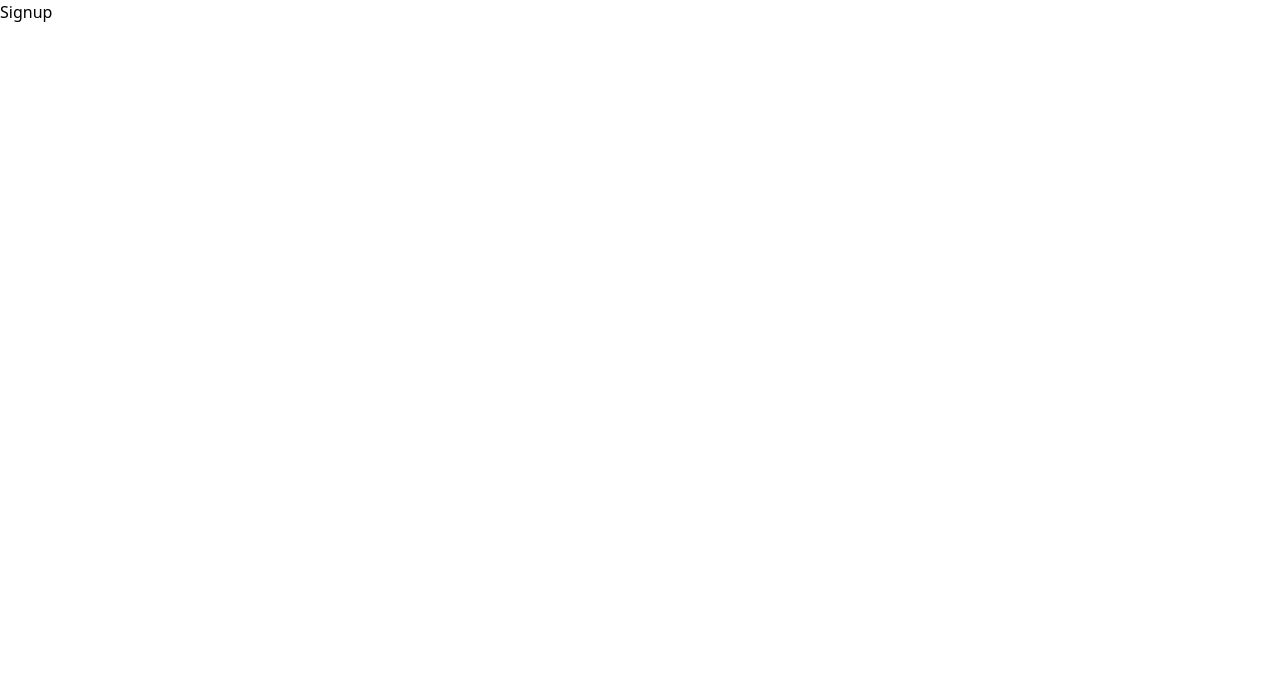
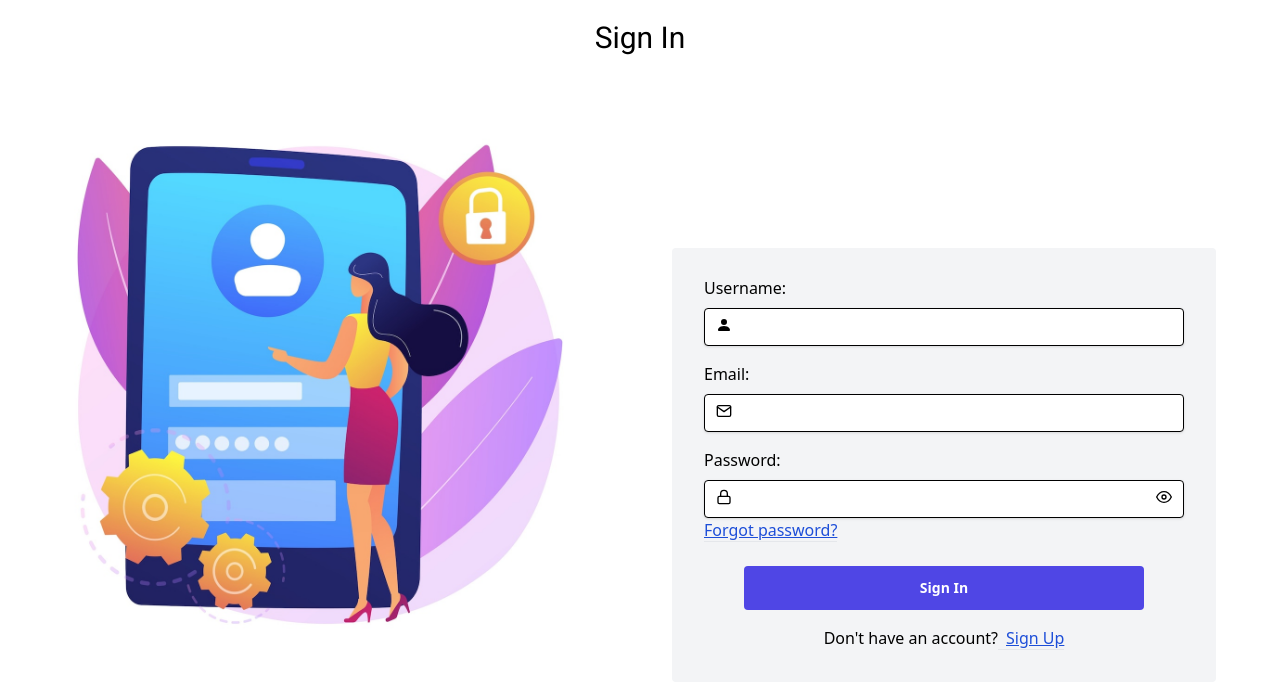
Before and after one commit to daysuwaa/PicPlus, a React (Create React App) app: page /PicPlus/signup in a window 1280 px wide. Shown: the top 686 px of the page. Built offline with nearby package versions, Linux system fonts and the light colour scheme; a web font is replaced by a local one.

Commit message:
changed from signin to login

```diff
--- a/src/App.js
+++ b/src/App.js
@@ -2,7 +2,7 @@ import { BrowserRouter as Router, Route, Routes} from "react-router-dom";
 import React from "react";
 import HomePage from "./components/HomePage";
 import Post from "./components/Post";
-import Signin from "./components/Signin";
+import Login from "./components/Login";
 import Signup from "./components/Signup";
 import ErrorPage from "./components/ErrorPage";
 import Forgotpass from "./components/Forgotpass";
@@ -15,7 +15,7 @@ function App  () {
    <Router>
       <Routes>
        <Route exact path="/PicPlus" element={<HomePage />} />
-       <Route path="PicPlus/signin" element={<Signin />} />
+       <Route path="PicPlus/login" element={<Login />} />
        <Route path="PicPlus/signup" element={<Signup />} />
        <Route path="PicPlus/forgot" element={<Forgotpass />} />
        <Route path="PicPlus/post" element={<Post />} />
--- a/src/components/Signin.jsx
+++ b/src/components/Login.jsx
@@ -1,5 +1,6 @@
 import React, { useState } from 'react';
-import { FiEye, FiEyeOff, FiMail, FiLock } from 'react-icons/fi';
+import { FiEye, FiEyeOff, FiLock } from 'react-icons/fi';
+import { BsFillPersonFill} from 'react-icons/bs'
 import Picture2 from '../assets/pic2.jpg'; // Import the image
 import { Link } from 'react-router-dom';
 
@@ -28,9 +29,9 @@ const SignIn = () => {
           {/* Email section */}
           <div className="mb-4 text-black">
             <div className="relative">
-              <label className='pb-2'>Email:
+              <label className='pb-2'>Username:
                 <span className="absolute inset-y-0 left-0 flex items-center pl-3 pt-7">
-                  <FiMail className="text-black font-bold" />
+                  <BsFillPersonFill className="text-black font-bold" />
                 </span>
                 <input
                   className="shadow appearance-none border border-black rounded w-full py-2 pl-10 pr-3 text-gray-700 leading-tight focus:outline-none focus:shadow-outline mt-2"
@@ -40,7 +41,7 @@ const SignIn = () => {
                 />
               </label>
             </div>
-          </div>
+            </div>
 
           {/* Password section */}
           <div className="relative">
--- a/src/components/Signup.jsx
+++ b/src/components/Signup.jsx
@@ -1,9 +1,120 @@
-import React from 'react'
+import React, { useState } from 'react';
+import { FiEye, FiEyeOff, FiMail, FiLock } from 'react-icons/fi';
+import { BsFillPersonFill} from 'react-icons/bs'
+import Picture2 from '../assets/pic2.jpg'; // Import the image
+import { Link } from 'react-router-dom';
 
-const Signup = () => {
+const SignIn = () => {
+  const [email, setEmail] = useState('');
+  const [password, setPassword] = useState('');
+  const [showPassword, setShowPassword] = useState(false);
+
+  const handlePasswordToggle = () => {
+    setShowPassword(!showPassword);
+  };
+
   return (
-    <div>Signup</div>
-  )
-}
+    <div>
+    <h2 className='text-2xl  lg:text-3xl text-center mb-4 pt-5 font-fontt2'>Sign In</h2>
+    <div className="md:flex">
+      {/* Image section */}
 
-export default Signup;
+      <div className="w-full md:w-1/2">
+        <img src={Picture2} alt="pix" className="w-full rounded md:py-[5rem] lg:py-[0rem]" />
+      </div>
+
+      {/* Form section */}
+      <div className="w-full lg:w-[38rem] md:w-1/2 px-[2rem] md:py-[9rem] lg:py-[11rem] h-2 ">
+        <form className="  rounded px-8 pt-7 pb-8 mb-4 bg-gray-100">
+
+{/* username */}
+        <div className="mb-4 text-black">
+            <div className="relative">
+              <label className='pb-2'>Username:
+                <span className="absolute inset-y-0 left-0 flex items-center pl-3 pt-7">
+                  <BsFillPersonFill className="text-black font-bold" />
+                </span>
+                <input
+                  className="shadow appearance-none border border-black rounded w-full py-2 pl-10 pr-3 text-gray-700 leading-tight focus:outline-none focus:shadow-outline mt-2"
+                  type="text"
+                  value={email}
+                  onChange={(e) => setEmail(e.target.value)}
+                />
+              </label>
+            </div>
+            </div>
+
+          {/* Email section */}
+          <div className="mb-4 text-black">
+            <div className="relative">
+              <label className='pb-2'>Email:
+                <span className="absolute inset-y-0 left-0 flex items-center pl-3 pt-7">
+                  <FiMail className="text-black font-bold" />
+                </span>
+                <input
+                  className="shadow appearance-none border border-black rounded w-full py-2 pl-10 pr-3 text-gray-700 leading-tight focus:outline-none focus:shadow-outline mt-2"
+                  type="text"
+                  value={email}
+                  onChange={(e) => setEmail(e.target.value)}
+                />
+              </label>
+            </div>
+          </div>
+
+
+
+          {/* Password section */}
+          <div className="relative">
+            <label className='pb-2'>Password:
+              <span className="absolute inset-y-0 left-0 flex items-center pl-3 pt-7">
+                <FiLock className="text-black font-extrabold" />
+              </span>
+              <input
+                className="shadow appearance-none border border-black rounded w-full py-2 pl-10 pr-3 text-gray-700 leading-tight focus:outline-none focus:shadow-outline mt-2"
+                type={showPassword ? 'text' : 'password'}
+                value={password}
+                onChange={(e) => setPassword(e.target.value)}
+              />
+              <span
+                className="absolute inset-y-0 right-0 pr-3 flex items-center cursor-pointer pt-7"
+                onClick={handlePasswordToggle}
+              >
+                {showPassword ? <FiEyeOff /> : <FiEye />}
+              </span>
+            </label>
+
+          </div>
+          <Link
+              to="/PicPlus/forgot"
+              className="text-blue-700 border-b underline mt-3"
+            >
+             Forgot password?
+            </Link>
+
+          {/* Sign-in button */}
+          <div className="flex items-center justify-center mt-6">
+            <button
+              className="bg-indigo-600 hover:bg-blue-700 text-white font-bold py-2 px-4 focus:outline-none focus:shadow-outline w-[400px] rounded h-11"
+              type="button"
+            >
+              <p className='text-sm'>Sign In</p>
+            </button>
+          </div>
+
+          {/* Text */}
+          <p className='pt-4 text-center'>Don't have an account?
+            <Link
+              to="/PicPlus/signup"
+              className="text-blue-700 border-b underline pl-2"
+            >
+              Sign Up
+            </Link>
+          </p>
+        </form>
+      </div>
+      </div>
+    </div>
+  );
+};
+
+export default SignIn;
```
